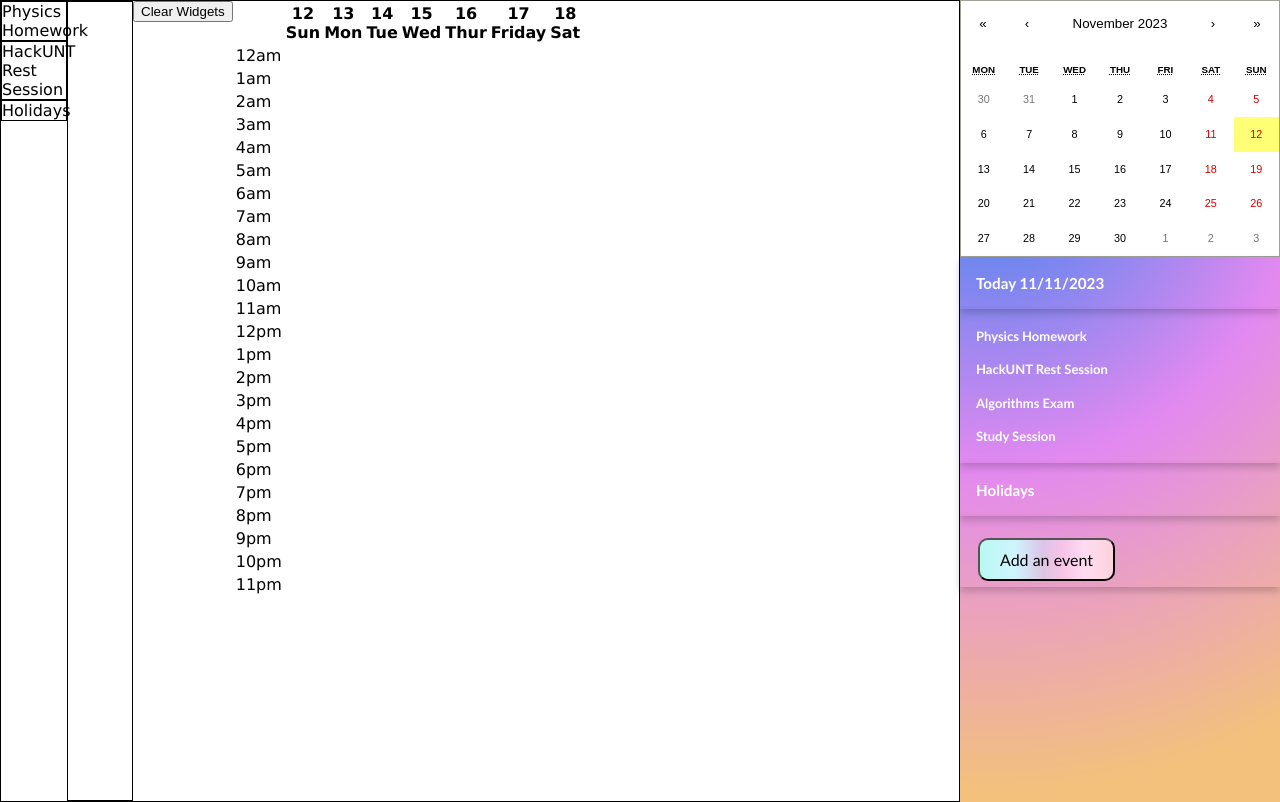
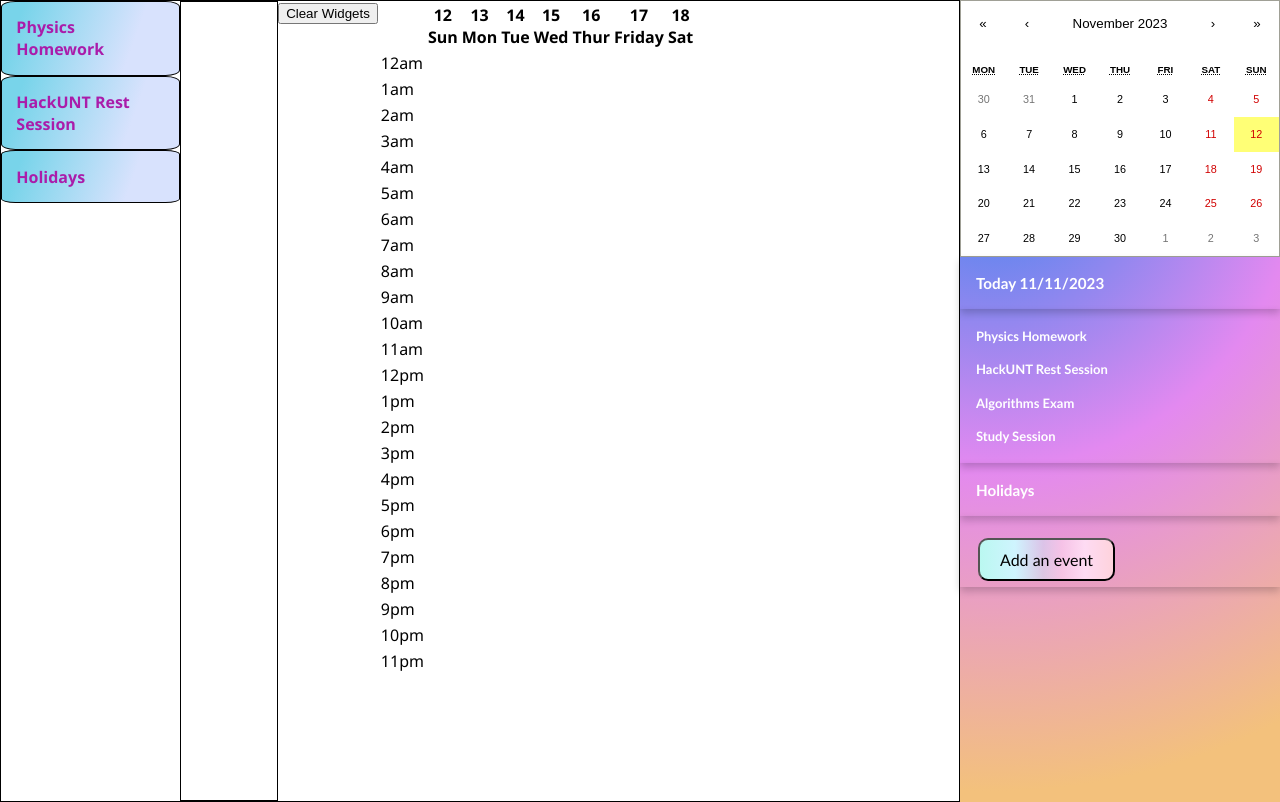
Before and after one commit to Echimara/HackUNT2023, a React (Create React App) app in the folder timeu/: page / in a window 1280 px wide. Built offline with nearby package versions, Linux system fonts and the light colour scheme.

Commit message:
fix: Gave style to widgets

```diff
--- a/timeu/src/components/Main.css
+++ b/timeu/src/components/Main.css
@@ -4,14 +4,22 @@
     width: 100%;
     display:flex;
     flex-direction: row;
+    font-family: 'Segoe UI', Tahoma, Geneva, Verdana, sans-serif;
+
 }
 
 .widget{
     border: 1px solid black;
-    width:4rem;
+    font-weight: bold;
+    width:rem;
+    cursor: pointer;
+    padding: 8% 8% 8% 8%;
+    color: rgb(170, 28, 170);
+    border-radius: 8%;
+    background: linear-gradient(109.6deg, rgb(120, 212, 234) 11.2%, rgb(216, 226, 253) 72.1%);
 }
 
 .dropbox{
     border: 1px solid black;
-    width: 4rem;
+    width: 6rem;
 }
```
